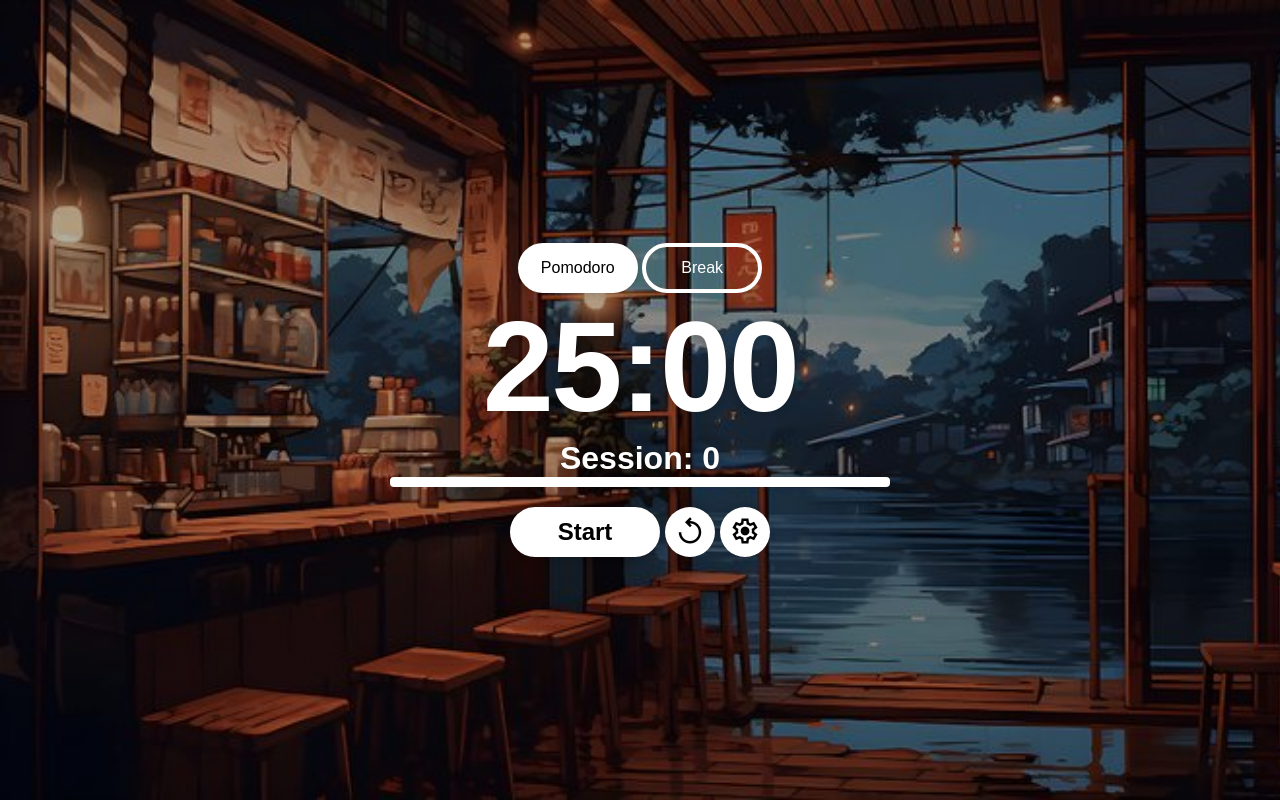
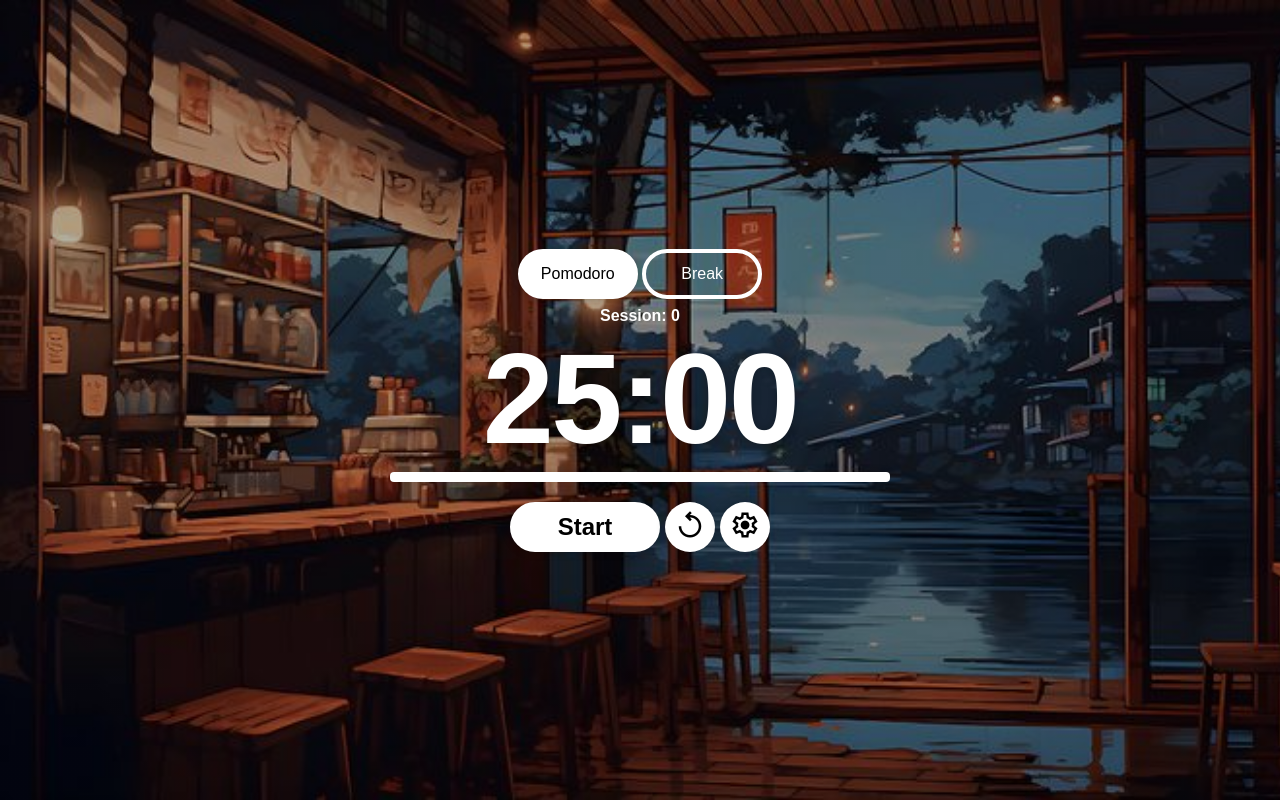
Before and after one commit to AvisharSharan/PomodoroTimer, a plain HTML site: page index.html in a window 1280 px wide. Drawn offline with nearby package versions, Linux system fonts and the light colour scheme; a web font is replaced by a local one.

Commit message:
Repositioned and restylized session counter below the mode buttons

```diff
--- a/index.html
+++ b/index.html
@@ -19,9 +19,9 @@
           <div class="modes">
             <button @click="togglePomodoro" :class="{ 'active': mode === 'pomodoro' }" id="buttonPomodoro">Pomodoro</button>
             <button @click="toggleBreak" :class="{ 'active': mode === 'break' }" id="buttonBreak">Break</button>
+            <h3 id="sessionCounter">Session: {{ sessionCounter }}</h3>
           </div>
           <h1>{{ formatTime(timer) }}</h1>
-          <h3>Session: {{ sessionCounter }}</h3>
           <div class="progress-bar-container">
             <div class="progress-bar" :style="{ width: progressBarWidth + '%' }"></div>
           </div>
--- a/styles.css
+++ b/styles.css
@@ -149,6 +149,10 @@ body{
   color: black;
   box-shadow: 0 0 10px rgba(0, 0, 0, 0.2);
 }
+.modes #sessionCounter{
+  font-size: 1rem;
+  margin-top: 0.5rem;
+}
 
 .progress-bar-container {
   width: 500px;
```
